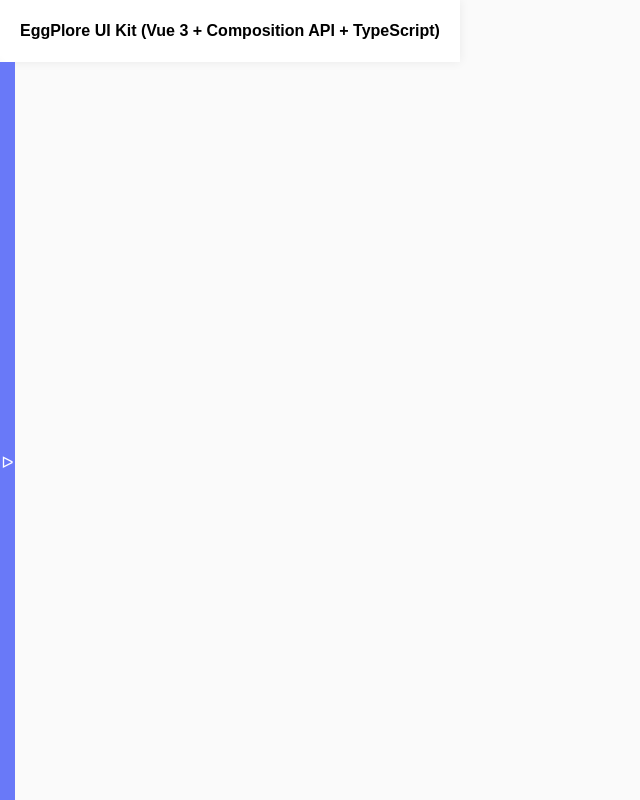
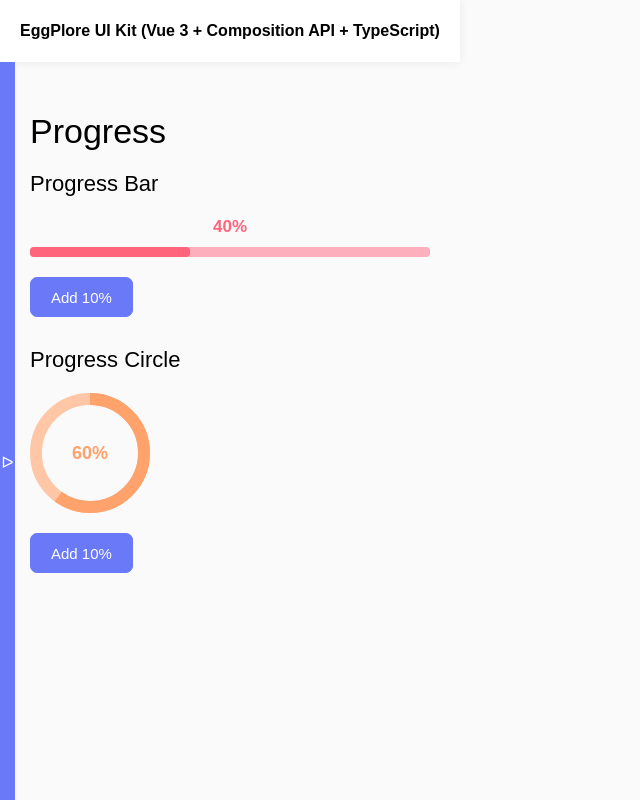
Before and after one commit to fayndly/eggplore-ui-kit, a Vue app: page /progress in a window 1280 px wide. Shown: the whole page, without its empty margins (0-640 px from the left). Built offline with nearby package versions, Linux system fonts and the light colour scheme.

Commit message:
added pregress bars

```diff
--- a/src/modules/layout/sidebar/components/LayoutSideBar.vue
+++ b/src/modules/layout/sidebar/components/LayoutSideBar.vue
@@ -12,8 +12,8 @@ const links = ref([
   { name: 'Typography', href: '/typography' },
   { name: 'Buttons', href: '/buttons' },
   { name: 'Checkboxes', href: '/checkboxes' },
-  { name: 'Radiobuttons', href: '/radio-buttons' }
-  // { name: 'Progress', href: '/progress' },
+  { name: 'Radiobuttons', href: '/radio-buttons' },
+  { name: 'Progress', href: '/progress' }
   // { name: 'Inputs', href: '/inputs' },
   // { name: 'Tabs', href: '/tabs' },
   // { name: 'Tables', href: '/tables' }
--- /dev/null
+++ b/src/pages/Progress/components/PageProgress.vue
@@ -0,0 +1,37 @@
+<script setup lang="ts">
+import { ref } from 'vue'
+import ProgressBar from '@/ui/progress/ProgressBar.vue'
+import ProgressCircle from '@/ui/progress/ProgressCircle.vue'
+import ButtonDefault from '@/ui/buttons/ButtonDefault.vue'
+
+const percentBar = ref(40)
+const percentCircle = ref(60)
+
+function addPercentBar(): void {
+  percentBar.value += 10
+  if (percentBar.value > 100) {
+    percentBar.value = 100
+  }
+}
+
+function addPercentCircle(): void {
+  percentCircle.value += 10
+  if (percentCircle.value > 100) {
+    percentCircle.value = 100
+  }
+}
+</script>
+
+<template>
+  <h1 class="heading-1">Progress</h1>
+  <h2 class="heading-2">Progress Bar</h2>
+  <div class="line line_block">
+    <ProgressBar maxWidth="400px" :percent="percentBar" color="danger" />
+    <ButtonDefault label="Add 10%" @click="addPercentBar" />
+  </div>
+  <h2 class="heading-2">Progress Circle</h2>
+  <div class="line line_block">
+    <ProgressCircle :percent="percentCircle" color="warning" />
+    <ButtonDefault label="Add 10%" @click="addPercentCircle" />
+  </div>
+</template>
--- /dev/null
+++ b/src/pages/Progress/index.ts
@@ -0,0 +1,2 @@
+import PageProgress from './components/PageProgress.vue'
+export { PageProgress }
--- a/src/router/index.ts
+++ b/src/router/index.ts
@@ -4,6 +4,7 @@ import { PageButtons } from '@/pages/Buttons'
 import { PageTypography } from '@/pages/Typography'
 import { PageCheckboxes } from '@/pages/Checkboxes'
 import { PageRadioButtons } from '@/pages/RadioButtons'
+import { PageProgress } from '@/pages/Progress'
 
 const router = createRouter({
   history: createWebHistory(),
@@ -32,6 +33,11 @@ const router = createRouter({
       path: '/radio-buttons',
       name: 'radiobuttons',
       component: PageRadioButtons
+    },
+    {
+      path: '/progress',
+      name: 'progress',
+      component: PageProgress
     }
   ]
 })
--- /dev/null
+++ b/src/ui/progress/ProgressBar.vue
@@ -0,0 +1,45 @@
+<script setup lang="ts">
+import type { IProgressBar } from '@/utils/types/progress'
+
+withDefaults(defineProps<IProgressBar>(), {
+  maxWidth: '300px',
+  color: 'primary'
+})
+</script>
+
+<template>
+  <div class="progress-container" :style="[{ 'max-width': maxWidth }]">
+    <span class="progress-percent" :style="[{ color: `var(--${color})` }]">{{ percent }}%</span>
+    <div class="progress" :style="[{ background: `var(--${color}-hover)` }]">
+      <div
+        class="progress-bar"
+        :style="[{ width: `${percent}%` }, { background: `var(--${color})` }]"
+      ></div>
+    </div>
+  </div>
+</template>
+
+<style lang="scss" scoped>
+.progress {
+  height: 10px;
+  border-radius: 4px;
+  &-container {
+    margin-bottom: 20px;
+    overflow: hidden;
+  }
+  &-bar {
+    background: #000;
+    height: 100%;
+    border-radius: 4px;
+    transition: 0.5s;
+  }
+  &-percent {
+    display: block;
+    text-align: center;
+
+    font-weight: bold;
+    font-size: 17px;
+    margin-bottom: 10px;
+  }
+}
+</style>
--- /dev/null
+++ b/src/ui/progress/ProgressCircle.vue
@@ -0,0 +1,66 @@
+<script setup lang="ts">
+import type { IProgressCircle } from '@/utils/types/progress'
+
+withDefaults(defineProps<IProgressCircle>(), {
+  color: 'primary'
+})
+</script>
+
+<template>
+  <div class="progress-circle">
+    <span class="progress-circle-percent" :style="[{ color: `var(--${color})` }]"
+      >{{ percent }}%</span
+    >
+    <svg width="120" height="120" viewBox="0 0 120 120" class="progress-circle-svg">
+      <circle
+        cx="60"
+        cy="60"
+        r="54"
+        fill="none"
+        :stroke="`var(--${color}-hover)`"
+        stroke-width="12"
+      />
+      <circle
+        class="progress-circle-line"
+        :style="[{ 'stroke-dashoffset': `calc(100 - ${percent})` }]"
+        cx="60"
+        cy="60"
+        r="54"
+        fill="none"
+        :stroke="`var(--${color})`"
+        stroke-width="12"
+        pathLength="100"
+      />
+    </svg>
+  </div>
+</template>
+
+<style lang="scss" scoped>
+.progress {
+  &-circle {
+    position: relative;
+    margin-bottom: 20px;
+    width: 120px;
+    height: 120px;
+    &-svg {
+      transform: rotate(-90deg);
+    }
+    &-percent {
+      position: absolute;
+      left: 0;
+      width: 100%;
+      top: 0;
+      height: 100%;
+      display: flex;
+      align-items: center;
+      justify-content: center;
+      font-weight: bold;
+      font-size: 18px;
+    }
+    &-line {
+      stroke-dasharray: 100;
+      transition: 0.5s;
+    }
+  }
+}
+</style>
--- /dev/null
+++ b/src/utils/types/progress.ts
@@ -0,0 +1,8 @@
+export interface IProgressCircle {
+  percent: number
+  color?: string
+}
+
+export interface IProgressBar extends IProgressCircle {
+  maxWidth: string
+}
```
